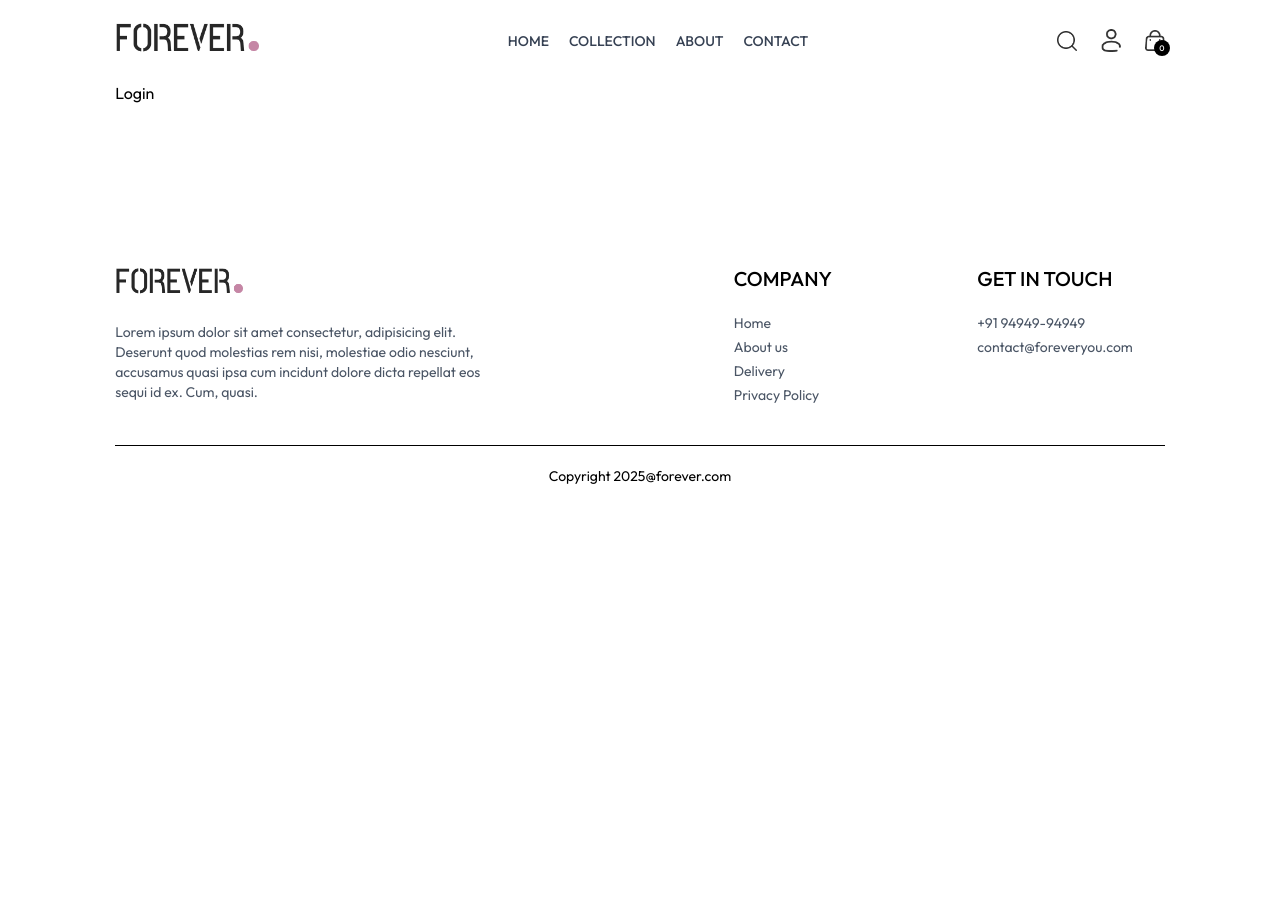
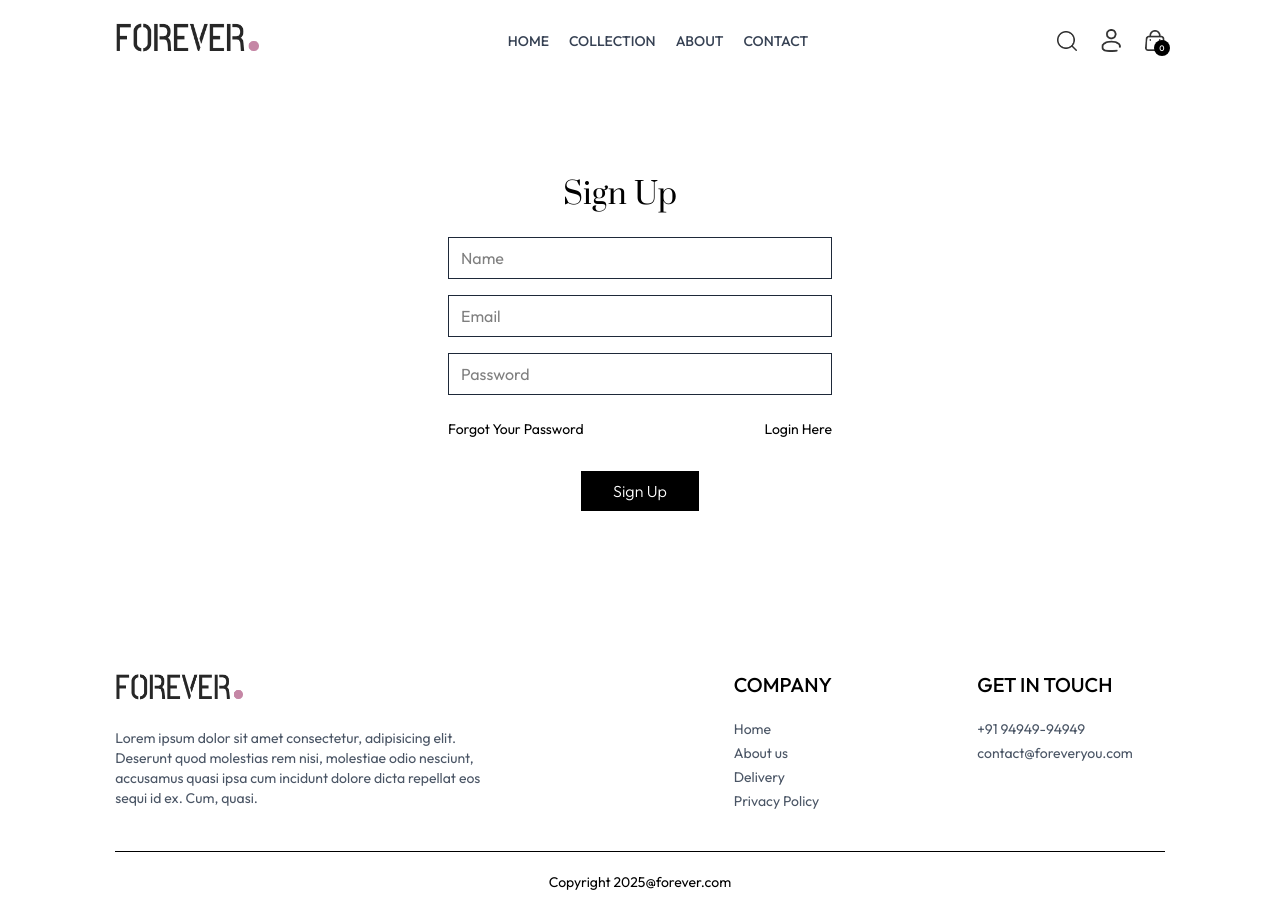
Before and after one commit to Arjun-P-Manoj/E-commerce, a React (Vite) app in the folder frontend/: page /login in a window 1280 px wide. Before the commit the page ends 800 px from the top, so only its background shows below. Built offline with nearby package versions, Linux system fonts and the light colour scheme.

Commit message:
created Login page

```diff
--- a/frontend/src/components/Navbar.jsx
+++ b/frontend/src/components/Navbar.jsx
@@ -5,11 +5,13 @@
 
 const Navbar = () => {
   const [visible, setVisible] = useState(false);
-  const {setShowSearch,getCartCount} =useContext(ShopContext)
+  const { setShowSearch, getCartCount } = useContext(ShopContext);
 
   return (
     <div className="flex items-center justify-between py-5 font-medium">
-      <Link to={'/'}><img src={assets.logo} className="w-36" alt="logo" /></Link>
+      <Link to={"/"}>
+        <img src={assets.logo} className="w-36" alt="logo" />
+      </Link>
       <ul className="hidden sm:flex gap-5 text-sm text-gray-700">
         <NavLink to="/" className="flex flex-col items-center gap-1">
           <p>HOME</p>
@@ -29,17 +31,20 @@
         </NavLink>
       </ul>
       <div className="flex items-center gap-6">
-        <img onClick={()=>setShowSearch(true)}
+        <img
+          onClick={() => setShowSearch(true)}
           src={assets.search_icon}
           className="w-5 cursor-pointer"
           alt="search-icon"
         />
         <div className="group relative">
-          <img
-            src={assets.profile_icon}
-            className="w-5 cursor-pointer"
-            alt="profile-icon"
-          />
+          <Link to="/login" >
+            <img
+              src={assets.profile_icon}
+              className="w-5 cursor-pointer"
+              alt="profile-icon"
+            />
+          </Link>
           <div className="group-hover:block hidden absolute dropdown-menu right-0 pt-4">
             <div className="flex flex-col gap-2 w-36 py-3 px-5 bg-slate-100 text-gray-500 rounded">
               <p className="cursor-pointer hover:text-black">My profile</p>
@@ -63,17 +68,44 @@
       </div>
       <div
         className={`absolute top-0 right-0 bottom-0 overflow-hidden bg-white
-       transition-all ${visible?`w-full`: `w-0`}`}
+       transition-all ${visible ? `w-full` : `w-0`}`}
       >
         <div className="flex flex-col text-gray-600">
-          <div onClick={()=>setVisible(false)}className="flex cursor-pointer items-center gap-4 p-3">
+          <div
+            onClick={() => setVisible(false)}
+            className="flex cursor-pointer items-center gap-4 p-3"
+          >
             <img src={assets.dropdown_icon} alt="" className="h-4 rotate-180" />
             <p>Back</p>
           </div>
-          <NavLink onClick={()=>setVisible(false)} className="py-2 pl-6 border" to='/'>HOME</NavLink>
-          <NavLink onClick={()=>setVisible(false)} className="py-2 pl-6 border" to='/collection'>COLLECTION</NavLink>
-          <NavLink onClick={()=>setVisible(false)} className="py-2 pl-6 border" to='/about'>ABOUT</NavLink>
-          <NavLink onClick={()=>setVisible(false)} className="py-2 pl-6 border" to='/contact'>CONTACT</NavLink>
+          <NavLink
+            onClick={() => setVisible(false)}
+            className="py-2 pl-6 border"
+            to="/"
+          >
+            HOME
+          </NavLink>
+          <NavLink
+            onClick={() => setVisible(false)}
+            className="py-2 pl-6 border"
+            to="/collection"
+          >
+            COLLECTION
+          </NavLink>
+          <NavLink
+            onClick={() => setVisible(false)}
+            className="py-2 pl-6 border"
+            to="/about"
+          >
+            ABOUT
+          </NavLink>
+          <NavLink
+            onClick={() => setVisible(false)}
+            className="py-2 pl-6 border"
+            to="/contact"
+          >
+            CONTACT
+          </NavLink>
         </div>
       </div>
     </div>
--- a/frontend/src/pages/Login.jsx
+++ b/frontend/src/pages/Login.jsx
@@ -1,9 +1,66 @@
-import React from 'react'
+import React, { useState } from "react";
 
 const Login = () => {
+  const [currentState, setCurrentState] = useState("Sign Up");
+  const onSubmitHandler = async (event) => {
+    event.preventDefault();
+  };
+
   return (
-    <div>Login</div>
-  )
-}
+    <form onSubmit={onSubmitHandler}
+      action=""
+      className="flex flex-col items-center w-[90%] sm:max-w-96 m-auto mt-14 gap-4 text-grat-800"
+    >
+      <div className="inline-flex items-center gap-2 mb-2 mt-10">
+        <p className="prata-regular text-3xl">{currentState}</p>
+        <hr className="border-none h-[1.5px] w-8 bbg-gray-800" />
+      </div>
+      {currentState === "Login" ? (
+        ""
+      ) : (
+        <input
+          type="text"
+          className="w-full px-3 py-2 border border-gray-800"
+          required
+          placeholder="Name"
+        />
+      )}
 
-export default Login
+      <input
+        type="email"
+        className="w-full px-3 py-2 border border-gray-800"
+        required
+        placeholder="Email"
+      />
+      <input
+        type="password"
+        className="w-full px-3 py-2 border border-gray-800"
+        required
+        placeholder="Password"
+      />
+      <div className="w-full flex justify-between text-sm mt-[8px]">
+        <p className="cursor-pointer">Forgot Your Password</p>
+        {currentState === "Login" ? (
+          <p
+            onClick={() => setCurrentState("Sign Up")}
+            className="cursor-pointer"
+          >
+            Create Account
+          </p>
+        ) : (
+          <p
+            onClick={() => setCurrentState("Login")}
+            className="cursor-pointer"
+          >
+            Login Here
+          </p>
+        )}
+      </div>
+      <button className="bg-black text-white font-light px-8 py-2 mt-4">
+        {currentState === "Login" ? "Sign In" : "Sign Up"}
+      </button>
+    </form>
+  );
+};
+
+export default Login;
```
